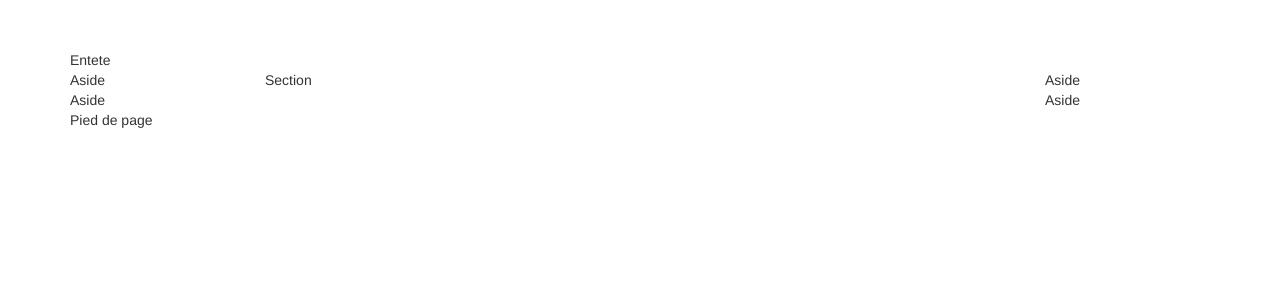
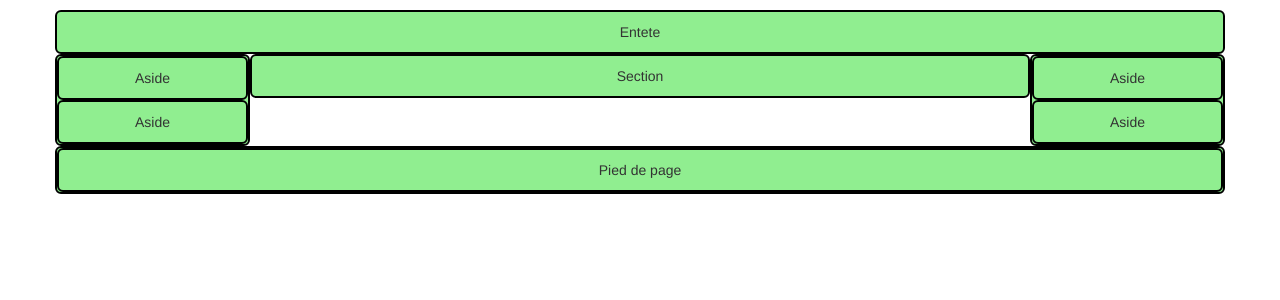
Before and after one commit to Brasegapok/ACTIVITES, a PHP site: page /grille.php in a window 1280 px wide. Shown: the top 300 px of the page. Run offline with PHP 8.4, Linux system fonts and the light colour scheme.

Commit message:
Modification du css pour la page grille qui utilisait un code css

```diff
--- a/Mami_ActiviteBootstrap/starter-template.css
+++ b/Mami_ActiviteBootstrap/starter-template.css
@@ -15,3 +15,14 @@ body {
   padding: 40px 15px;
   text-align: center;
 }
+
+body {
+  padding-top: 10px;
+}
+[class*="col-"], footer {
+  background-color: lightgreen;
+  border: 2px solid black;
+  border-radius: 6px;
+  line-height: 40px;
+  text-align: center;
+}
```
